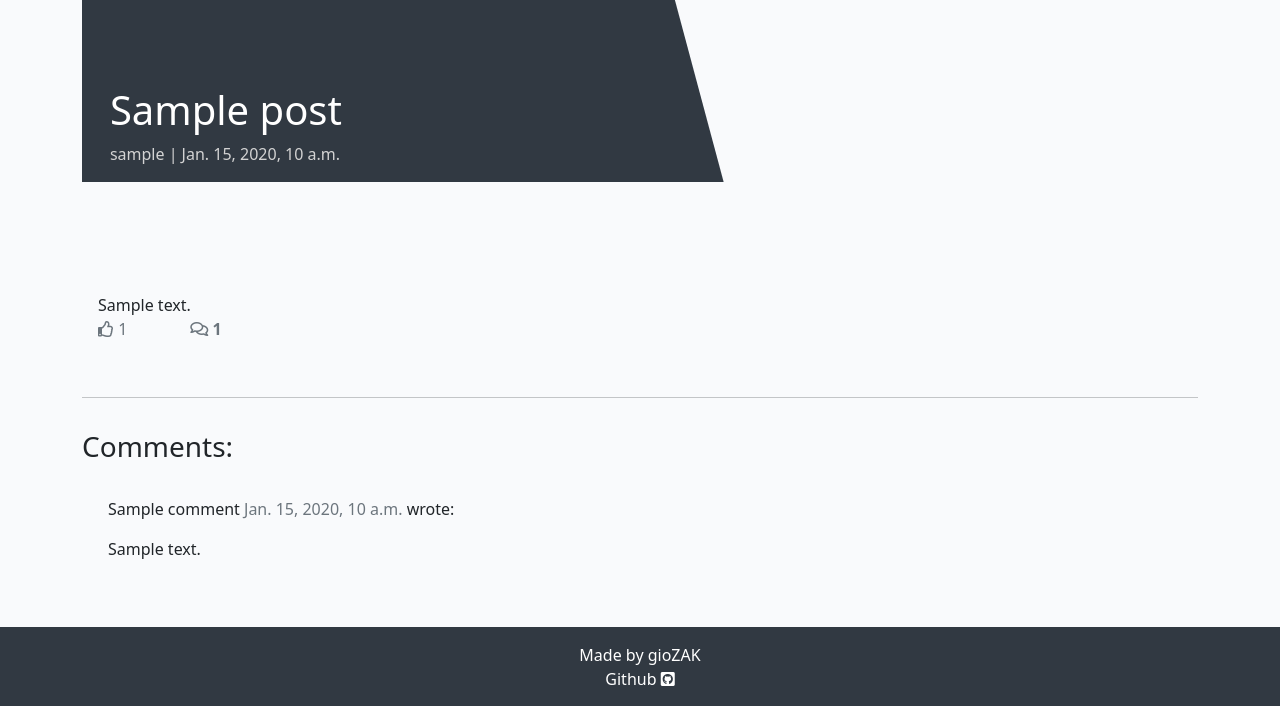
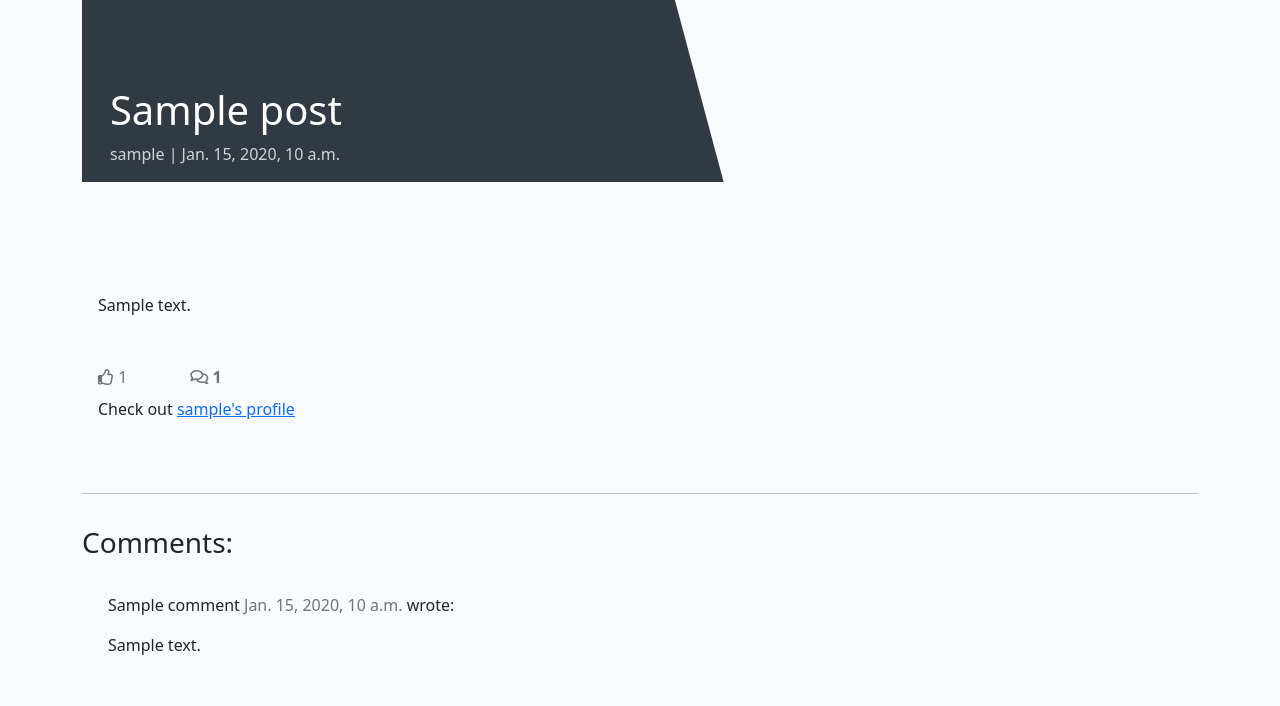
Before and after one commit to gioZAK/django-blog-p4, a Django app: a page that uses templates/post_detail.html in a window 1280 px wide. Shown: the part 95-801 px from the top of the page. Run offline with Django 3.2, Linux system fonts and the light colour scheme; tables that the repository leaves empty hold one stand-in row (values such as "Sample post"); some libraries are stand-ins or nearby versions.

Commit message:
Add invitation to view the author's profile in the post detail template

```diff
--- a/templates/post_detail.html
+++ b/templates/post_detail.html
@@ -18,7 +18,7 @@
                 <img src="https://images.unsplash.com/photo-1499750310107-5fef28a66643?ixlib=rb-4.0.3&ixid=MnwxMjA3fDB8MHxwaG90by1wYWdlfHx8fGVufDB8fHx8&auto=format&fit=crop&w=2070&q=80"
                     alt="backup image of a laptop, coffe, notebook, mobile on a table" width="600">
                 {% else %}
-                <img src=" {{ post.featured_image.url }}" width="600">
+                <img src=" {{ post.featured_image.url }}" width="600" alt="image sent by post author">
                 {% endif %}
             </div>
         </div>
@@ -33,7 +33,7 @@
                 <p class="card-text "></p>
                 {{ post.content | safe }}
 
-                <div class="row">
+                <div class="row mt-5">
 
                     <div class="col-1">
 
@@ -61,6 +61,12 @@
                             <!-- Our total_comments variable goes before the closing strong tag -->
                             {{ total_comments }}</strong>
                         {% endwith %}
+                    </div>
+                    <!-- Invitation to view the post owner's profile-->
+                    <div class="mt-2">
+                        <p>Check out <a href="{% url 'profile' username=post.author.username %}">
+                                {{ post.author }}'s profile</a>
+                        </p>
                     </div>
                 </div>
             </div>
```
